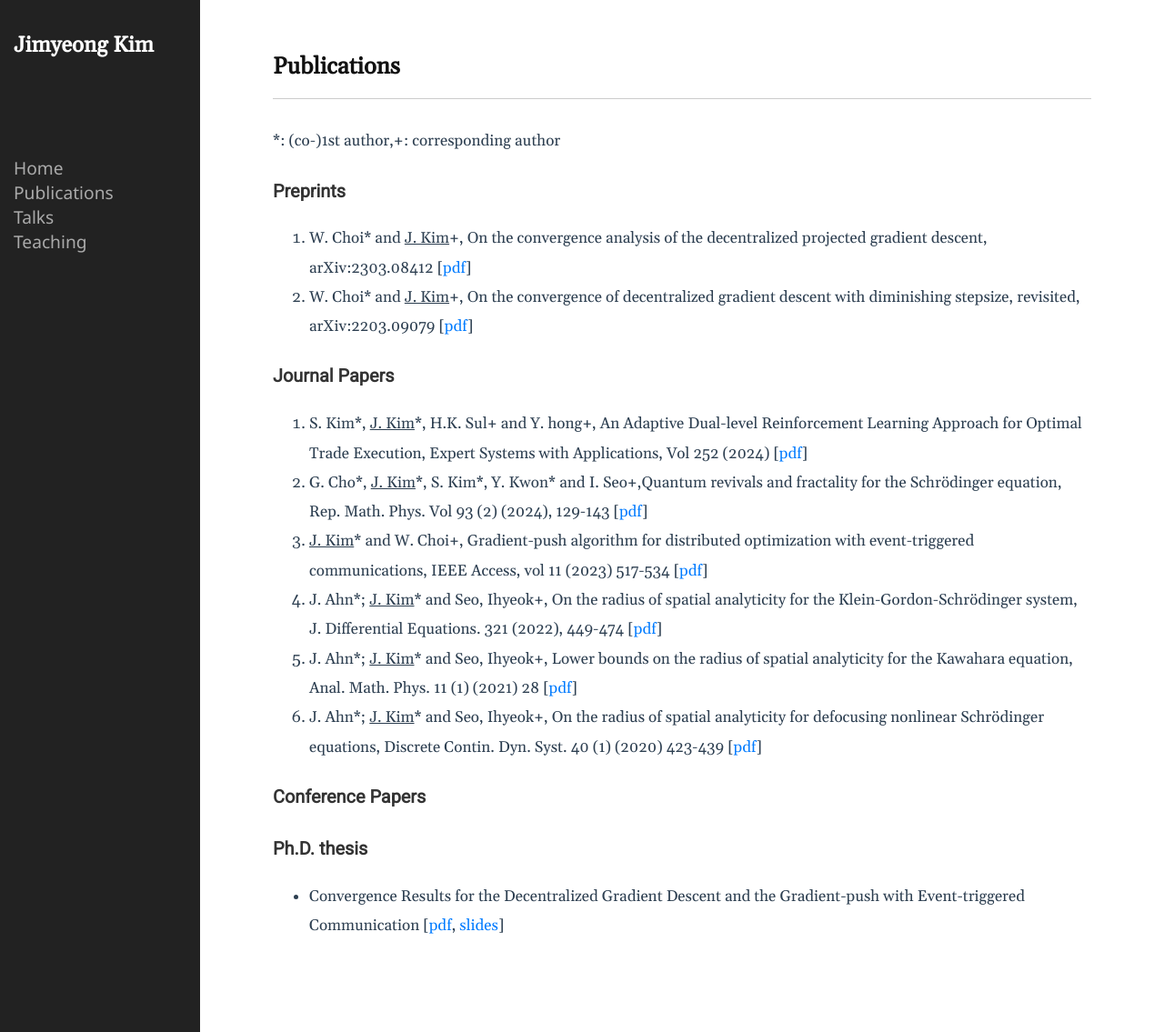
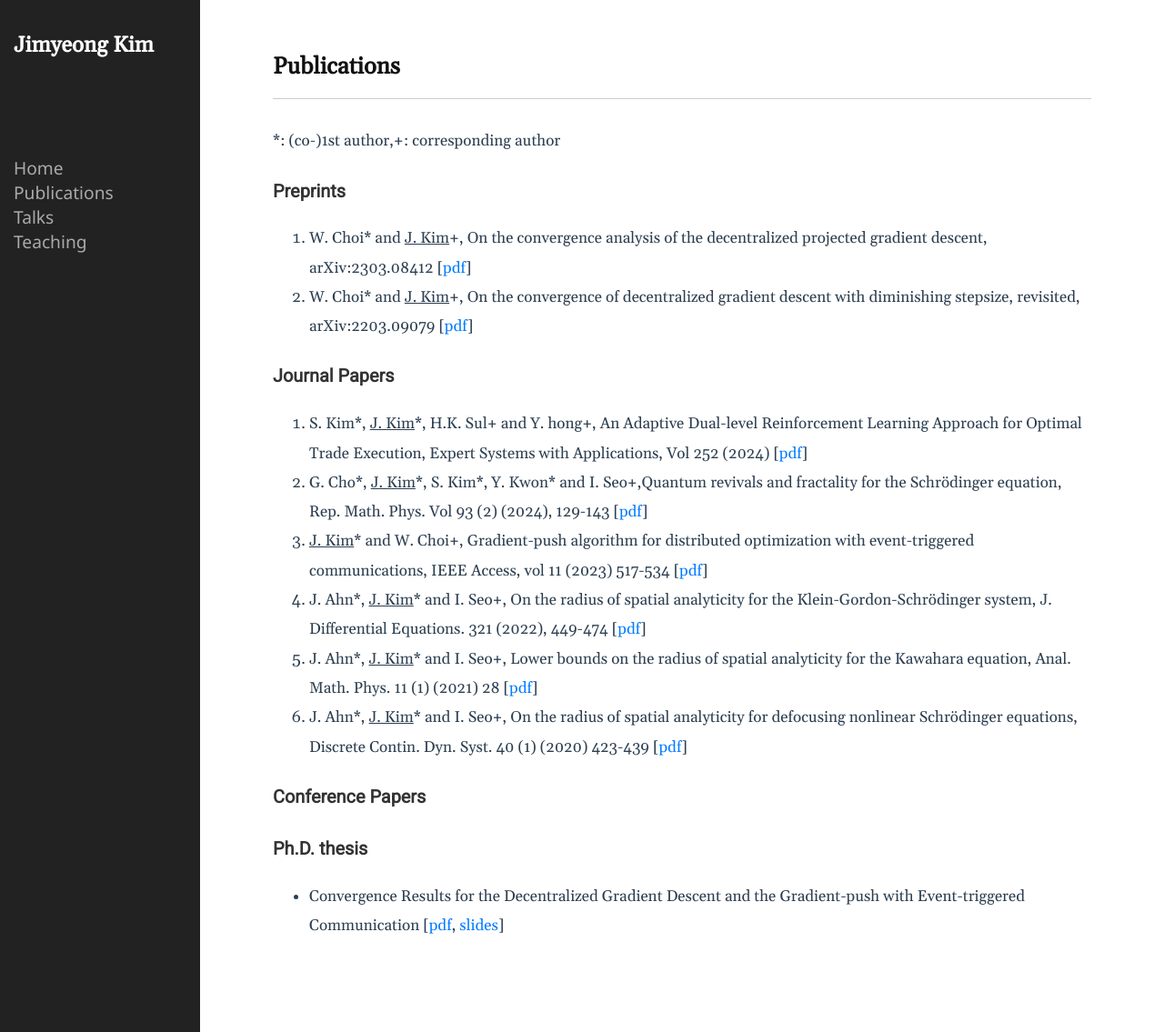
Before and after one commit to kimjimyeong93/kimjimyeong93.github.io, a Jekyll site: the page built from publication.markdown, in a window 1280 px wide. Shown: the whole page at 91% size. Built offline with Jekyll 4.4.1, drawn with Linux system fonts in a browser that asks for light colours.

Commit message:
Update publication.markdown

```diff
--- a/publication.markdown
+++ b/publication.markdown
@@ -14,9 +14,9 @@ permalink: /publications/
 6. S. Kim\*, <u>J. Kim</u>\*, H.K. Sul+ and Y. hong+, An Adaptive Dual-level Reinforcement Learning Approach for Optimal Trade Execution, Expert Systems with Applications, Vol 252 (2024) \[[pdf](https://www.sciencedirect.com/science/article/abs/pii/S0957417424011291)\]
 5. G. Cho\*, <u>J. Kim</u>\*, S. Kim\*, Y. Kwon\* and I. Seo+,Quantum revivals and fractality for the Schrödinger equation, Rep. Math. Phys. Vol 93 (2) (2024), 129-143 \[[pdf](https://www.sciencedirect.com/science/article/abs/pii/S0034487724000223)\]
 4. <u>J. Kim</u>* and W. Choi+, Gradient-push algorithm for distributed optimization with event-triggered communications, IEEE Access, vol 11 (2023) 517-534 \[[pdf](https://ieeexplore.ieee.org/document/10003196?source=authoralert)\]
-3. J. Ahn\*; <u>J. Kim</u>\* and Seo, Ihyeok+, On the radius of spatial analyticity for the Klein-Gordon-Schrödinger system, J. Differential Equations. 321 (2022), 449-474 \[[pdf](https://www.sciencedirect.com/science/article/pii/S0022039622001966)\]
-2. J. Ahn\*; <u>J. Kim</u>* and Seo, Ihyeok+, Lower bounds on the radius of spatial analyticity for the Kawahara equation, Anal. Math. Phys. 11 (1) (2021) 28 \[[pdf](https://link.springer.com/article/10.1007/s13324-020-00447-3)\]
-1. J. Ahn\*; <u>J. Kim</u>* and Seo, Ihyeok+, On the radius of spatial analyticity for defocusing nonlinear Schrödinger equations, Discrete Contin. Dyn. Syst. 40 (1) (2020) 423-439 \[[pdf](https://www.aimsciences.org/article/doi/10.3934/dcds.2020016)\]
+3. J. Ahn\*, <u>J. Kim</u>\* and I. Seo+, On the radius of spatial analyticity for the Klein-Gordon-Schrödinger system, J. Differential Equations. 321 (2022), 449-474 \[[pdf](https://www.sciencedirect.com/science/article/pii/S0022039622001966)\]
+2. J. Ahn\*, <u>J. Kim</u>* and I. Seo+, Lower bounds on the radius of spatial analyticity for the Kawahara equation, Anal. Math. Phys. 11 (1) (2021) 28 \[[pdf](https://link.springer.com/article/10.1007/s13324-020-00447-3)\]
+1. J. Ahn\*, <u>J. Kim</u>* and I. Seo+, On the radius of spatial analyticity for defocusing nonlinear Schrödinger equations, Discrete Contin. Dyn. Syst. 40 (1) (2020) 423-439 \[[pdf](https://www.aimsciences.org/article/doi/10.3934/dcds.2020016)\]
 
 ### Conference Papers
 
```
